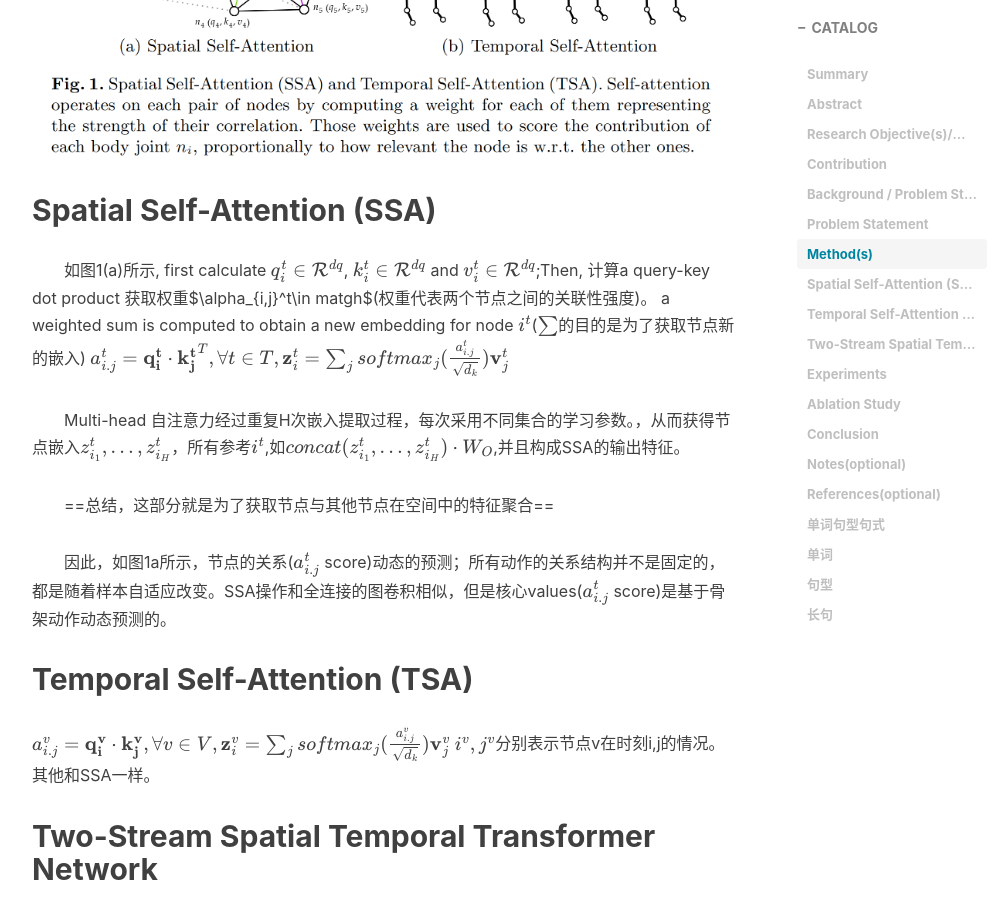
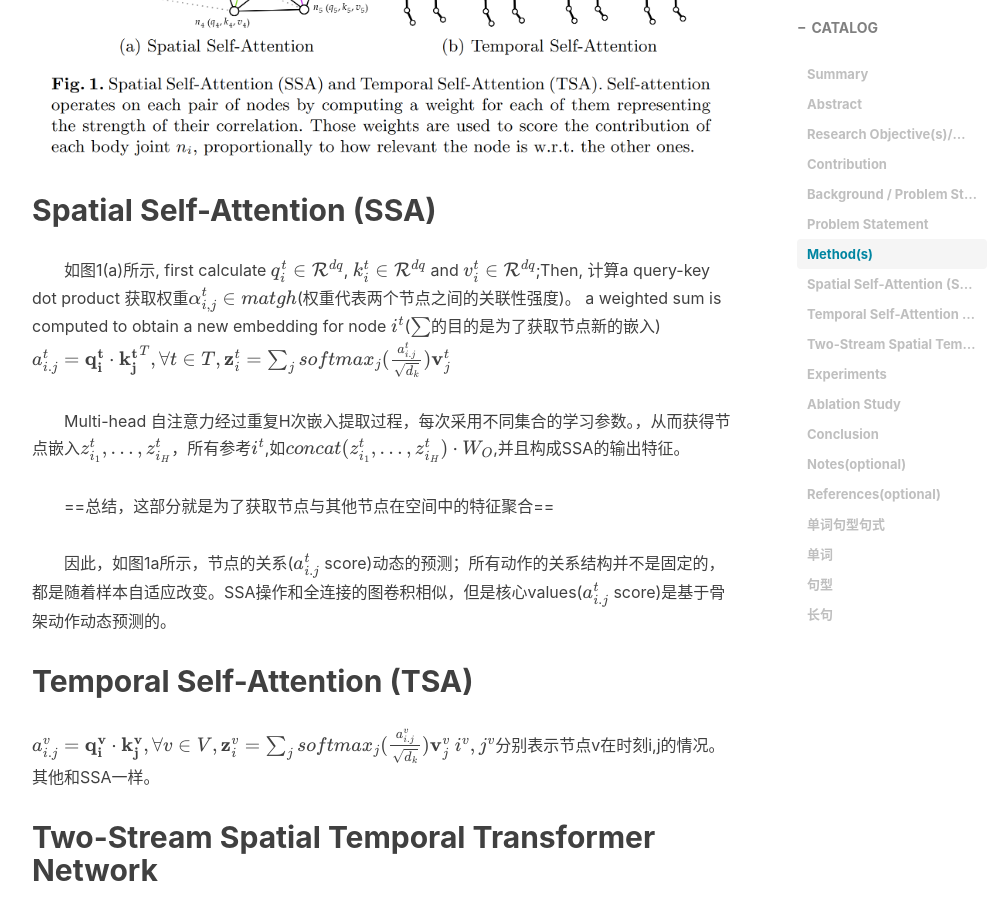
Before and after one commit to zztchios/zztchios.github.io, a Jekyll site: the page built from _posts/2021-11-10-ICPR2020-Spatial Temporal Transformer N.md, in a window 1280 px wide and 900 px high, scrolled down 2893 px. Shown: the whole window, without its empty margins (233-1240 px from the left). Built offline with Jekyll 4.4.1, drawn with Linux system fonts in a browser that asks for light colours; nearby versions of some CDN libraries; formulas are drawn with MathJax 3; comment, search, counter and statistics services are not loaded.

```diff
--- a/_posts/2021-11-10-ICPR2020-Spatial Temporal Transformer N.md
+++ b/_posts/2021-11-10-ICPR2020-Spatial Temporal Transformer N.md
@@ -81,7 +81,7 @@ tags:
 ![时空自注意力](https://github.com/zztchios/zztchios.github.io/raw/master/img/d96d9cea8760e8e0b9f05e17fad85bfe.png)
 ## Spatial Self-Attention (SSA)
 
-&emsp;&emsp;如图1(a)所示, first calculate $$q_i^t\in \mathcal{R}^{dq}$$, $$k_i^t\in \mathcal{R}^{dq}$$ and $$v_i^t\in \mathcal{R}^{dq}$$;Then, 计算a query-key dot product 获取权重$\alpha_{i,j}^t\in matgh$(权重代表两个节点之间的关联性强度)。
+&emsp;&emsp;如图1(a)所示, first calculate $$q_i^t\in \mathcal{R}^{dq}$$, $$k_i^t\in \mathcal{R}^{dq}$$ and $$v_i^t\in \mathcal{R}^{dq}$$;Then, 计算a query-key dot product 获取权重$$\alpha_{i,j}^t\in matgh$$(权重代表两个节点之间的关联性强度)。
 a weighted sum is computed to obtain a new embedding for node $$i^t$$($$\sum$$的目的是为了获取节点新的嵌入)
 $$a_{i.j}^t=\mathbf{q_i^t}\cdot \mathbf{k_j^t}^T,\forall{t}\in T, \mathbf{z}_i^t=\sum_jsoftmax_j(\frac{a_{i.j}^t}{\sqrt{d_k}})\mathbf{v}_j^t\tag{1}$$
 
```
